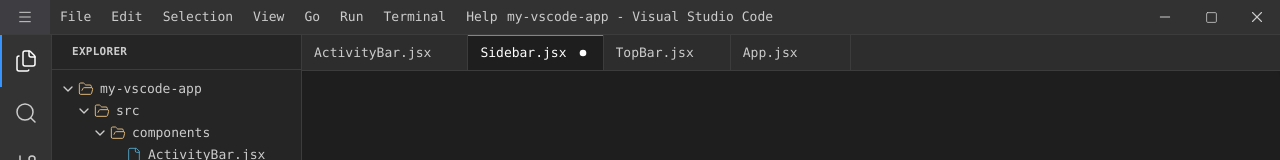
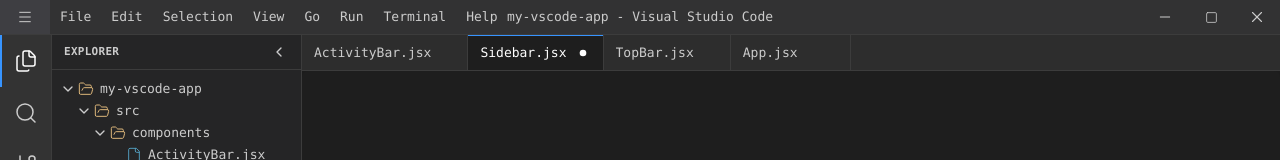
Before and after one commit to patelkrati00/Zenith, a React app in the folder frontend/: page /editor in a window 1280 px wide. Shown: the top 160 px of the page. Built offline with nearby package versions, Linux system fonts and the light colour scheme; the HTML template or start-up script is replaced by a standard one.

Commit message:
toggle handler

```diff
--- a/frontend/src/components/EditorPage.jsx
+++ b/frontend/src/components/EditorPage.jsx
@@ -5,11 +5,15 @@
 import EditorTabs from "./EditorPage/EditorTabs";
 import CodeEditor from "./EditorPage/CodeEditor";
 
+
 const EditorPage = () => {
-  // State to track which folders are open
+  const [isSidebarOpen, setIsSidebarOpen] = useState(true);
   const [openFolders, setOpenFolders] = useState(new Set());
 
-  // Toggle folder open/close
+  const toggleSidebar = () => {
+    setIsSidebarOpen(!isSidebarOpen);
+  };
+
   const toggleFolder = (path) => {
     const newSet = new Set(openFolders);
     if (newSet.has(path)) newSet.delete(path);
@@ -17,12 +21,10 @@
     setOpenFolders(newSet);
   };
 
-  // Handle file click
   const openFile = (name, path) => {
     console.log("Opening file:", name, "at path:", path);
   };
 
-  // Example file/folder tree
   const fileTree = {
     name: "root",
     type: "folder",
@@ -50,13 +52,11 @@
       <div className="flex flex-1 overflow-hidden">
         {/* Activity Bar - Fixed left side */}
         <div className="flex-shrink-0">
-          <ActivityBar />
+          <ActivityBar onToggleSidebar={toggleSidebar} />
         </div>
 
-        {/* Sidebar - Fixed width, scrollable */}
-        <div className="flex-shrink-0">
-          <Sidebar />
-        </div>
+        {/* Sidebar - Toggleable */}
+        <Sidebar isOpen={isSidebarOpen} onToggle={toggleSidebar} />
 
         {/* Editor Area - Takes remaining space */}
         <div className="flex flex-col flex-1 overflow-hidden">
--- a/frontend/src/components/EditorPage/ActivityBar.jsx
+++ b/frontend/src/components/EditorPage/ActivityBar.jsx
@@ -1,7 +1,7 @@
 import { Files, Search, GitBranch, Play, Package } from 'lucide-react';
 import { useState } from 'react';
 
-const ActivityBar = () => {
+const ActivityBar = ({ onToggleSidebar }) => {
   const [activeItem, setActiveItem] = useState('explorer');
 
   const items = [
@@ -12,10 +12,20 @@
     { id: 'extensions', icon: Package, label: 'Extensions' }
   ];
 
+  const handleItemClick = (itemId) => {
+    if (itemId === activeItem) {
+      // If clicking the same item, toggle sidebar
+      onToggleSidebar();
+    } else {
+      // If clicking different item, set as active (sidebar stays open)
+      setActiveItem(itemId);
+    }
+  };
+
   return (
     <div
       className="flex flex-col items-center bg-[#333333] border-r border-[#3c3c3c]"
-      style={{ width: '52px', height: '100vh', fontFamily: '"Cascadia Code", Consolas, "Courier New", monospace' }}
+      style={{ width: '52px', height: '100%', fontFamily: '"Cascadia Code", Consolas, "Courier New", monospace' }}
     >
       {items.map((item) => {
         const Icon = item.icon;
@@ -24,7 +34,7 @@
         return (
           <button
             key={item.id}
-            onClick={() => setActiveItem(item.id)}
+            onClick={() => handleItemClick(item.id)}
             className="relative w-full h-[52px] flex items-center justify-center text-[#cccccc] hover:text-white transition-colors duration-75"
             title={item.label}
           >
--- a/frontend/src/components/EditorPage/Sidebar.jsx
+++ b/frontend/src/components/EditorPage/Sidebar.jsx
@@ -1,7 +1,7 @@
-import { ChevronRight, ChevronDown, File, Folder, FolderOpen } from 'lucide-react';
+import { ChevronRight, ChevronDown, File, Folder, FolderOpen, ChevronLeft } from 'lucide-react';
 import { useState } from 'react';
 
-const Sidebar = () => {
+const Sidebar = ({ isOpen, onToggle }) => {
   const [expandedFolders, setExpandedFolders] = useState(new Set(['root', 'src', 'components']));
 
   const fileTree = {
@@ -99,18 +99,28 @@
     );
   };
 
+  // If sidebar is closed, return null (hidden)
+  if (!isOpen) return null;
+
   return (
     <div
-      className="bg-[#252526] border-r border-[#3c3c3c] overflow-y-auto"
+      className="bg-[#252526] border-r border-[#3c3c3c] overflow-y-auto transition-all duration-200"
       style={{
         width: '250px',
-        height: '100vh',
+        height: '100%',
         fontFamily: '"Cascadia Code", Consolas, "Courier New", monospace'
       }}
     >
-      {/* Header */}
-      <div className="h-[35px] flex items-center px-[20px] text-[11px] font-semibold text-[#cccccc] uppercase tracking-wide border-b border-[#3c3c3c]">
-        Explorer
+      {/* Header with Close Button */}
+      <div className="h-[35px] flex items-center justify-between px-[12px] text-[11px] font-semibold text-[#cccccc] uppercase tracking-wide border-b border-[#3c3c3c]">
+        <span>Explorer</span>
+        <button
+          onClick={onToggle}
+          className="w-[20px] h-[20px] flex items-center justify-center hover:bg-[#3e3e42] rounded transition-colors"
+          title="Close Sidebar"
+        >
+          <ChevronLeft size={16} strokeWidth={2} />
+        </button>
       </div>
 
       {/* File Tree */}
```
